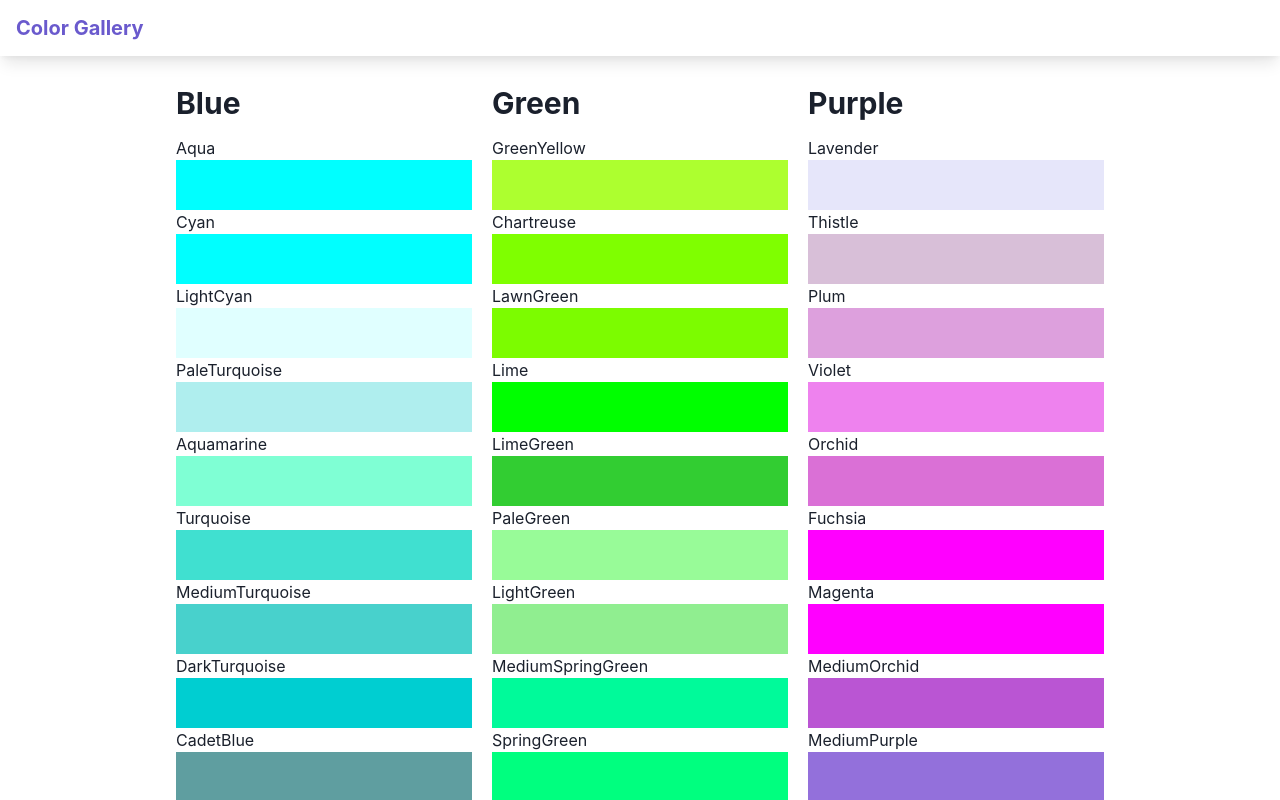
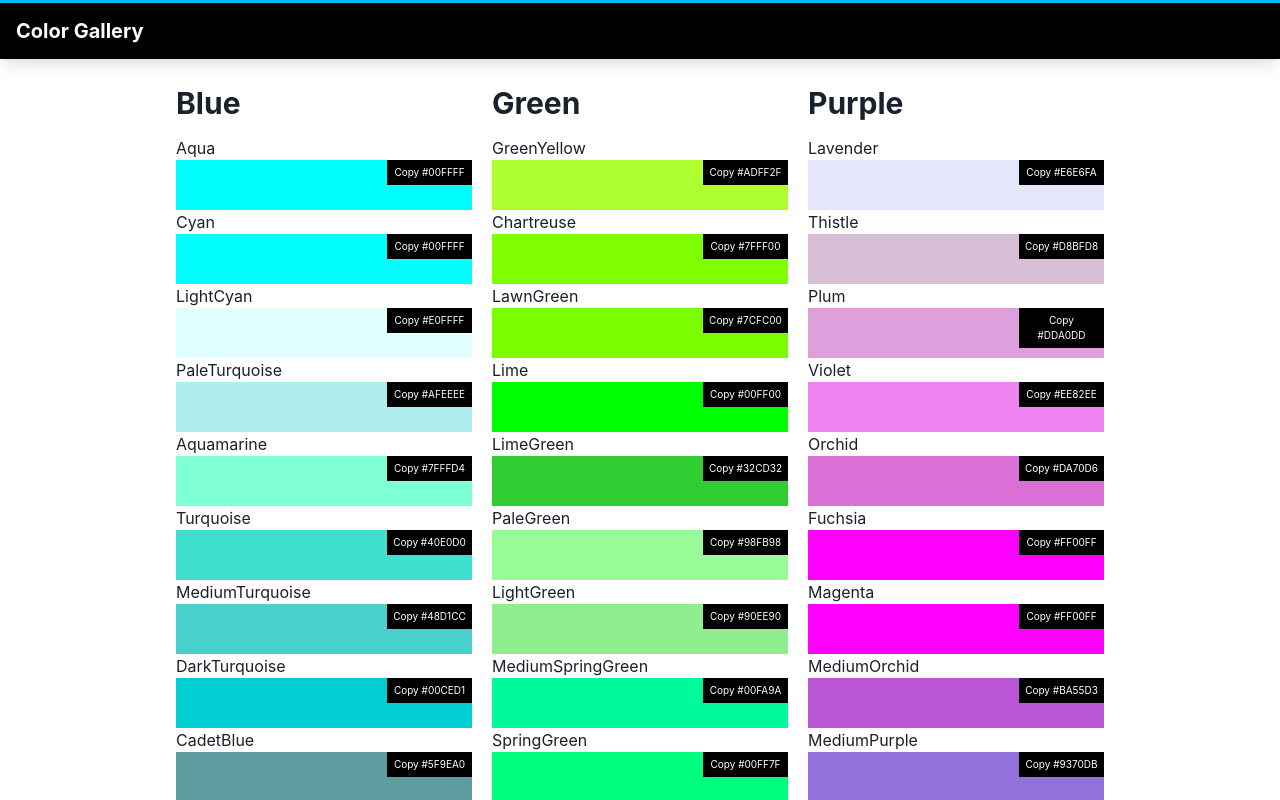
Before and after one commit to haris0/color-gallery, a React (Create React App) app: page / in a window 1280 px wide. Shown: the top 800 px of the page. Built offline with nearby package versions, Linux system fonts and the light colour scheme.

Commit message:
change header, add copied to clip board

```diff
--- a/package.json
+++ b/package.json
@@ -14,6 +14,7 @@
     "@types/react": "^17.0.1",
     "@types/react-dom": "^17.0.0",
     "@types/react-router-dom": "^5.1.7",
+    "copy-to-clipboard": "^3.3.1",
     "framer-motion": "^3.3.0",
     "react": "^17.0.1",
     "react-dom": "^17.0.1",
--- a/src/components/BoxColor.tsx
+++ b/src/components/BoxColor.tsx
@@ -1,5 +1,6 @@
 import React from 'react'
-import { Box, Text} from '@chakra-ui/react';
+import { Box, Text, useToast} from '@chakra-ui/react';
+import copy from 'copy-to-clipboard';
 
 type colorAtt = {
   name: string,
@@ -11,13 +12,43 @@ type BoxProps = {
 }
 
 function BoxColor({colors}:BoxProps) {
+
+  const toast = useToast()
+  const copiedCodeToast =(code:string)=> {
+    toast({
+      position: "bottom",
+      title: code + " Copied to clipboard!",
+      status: "info",
+      duration: 2000,
+    })
+  }
+
+  const copyCode = (code:string) => (event: any) =>{
+    copy(code);
+    copiedCodeToast(code)
+  }
+
   return (
     <div>
       <Box marginTop="15px">
         {colors.map(color => (
-          <Box>
+          <Box onClick={copyCode(color.code)}>
             <Text> {color.name} </Text>
-            <Box height="50px" bg={color.code} cursor="pointer"></Box>
+            <Box
+              height="50px"
+              bg={color.code}
+              cursor="pointer">
+              <Box
+                width="85px"
+                textAlign="center"
+                float="right"
+                fontSize="10px"
+                padding="5px"
+                bg="black"
+                color="white">
+                {"Copy "+color.code}
+              </Box>
+            </Box>
           </Box>
         ))}
       </Box>
--- a/src/components/Header.tsx
+++ b/src/components/Header.tsx
@@ -14,7 +14,8 @@ export default function header() {
       width="100%"
       wrap="wrap"
       padding="1rem"
-      bg="white"
+      borderTop="solid 3px deepskyblue"
+      bg="black"
       boxShadow="lg"
       marginBottom="15px">
       <Flex align="center" mr={5}>
@@ -22,7 +23,7 @@ export default function header() {
         <Heading
           as="h3"
           size="md"
-          color="#6A5ACD">
+          color="white">
           Color Gallery
         </Heading>
       </Link>
```
Also changed, not shown: 1 other file (tests, documents, lock files or other folders).
